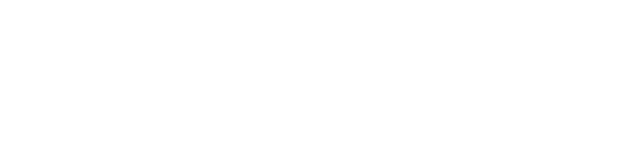
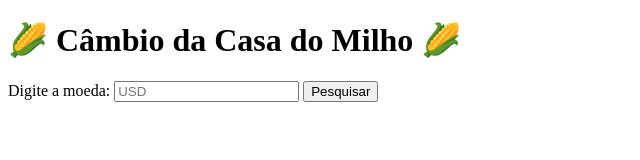
Before and after one commit to icaroharry/cambio-da-casa-do-milho, a plain HTML site: page index.html in a window 1280 px wide. Shown: the whole page, without its empty margins (0-640 px from the left). Drawn offline with Linux system fonts and the light colour scheme.

Commit message:
Html inicial

```diff
--- a/index.html
+++ b/index.html
@@ -3,11 +3,21 @@
 <head>
   <meta charset="UTF-8">
   <meta name="viewport" content="width=device-width, initial-scale=1.0">
-  <title>Cambio da Casa do Milho</title>
+  <title>Câmbio da Casa do Milho</title>
   <link rel="stylesheet" href="style.css">
 </head>
 <body>
 
+  <header>
+    <h1>🌽 Câmbio da Casa do Milho 🌽</h1>
+  </header>
+
+  <section>
+    <label for="currency-input">Digite a moeda:</label>
+    <input type="text" id="currency-input" placeholder="USD">
+    <button id="search-button">Pesquisar</button>
+  </section>
+
   <script src="script.js"></script>
 </body>
 </html>
```
